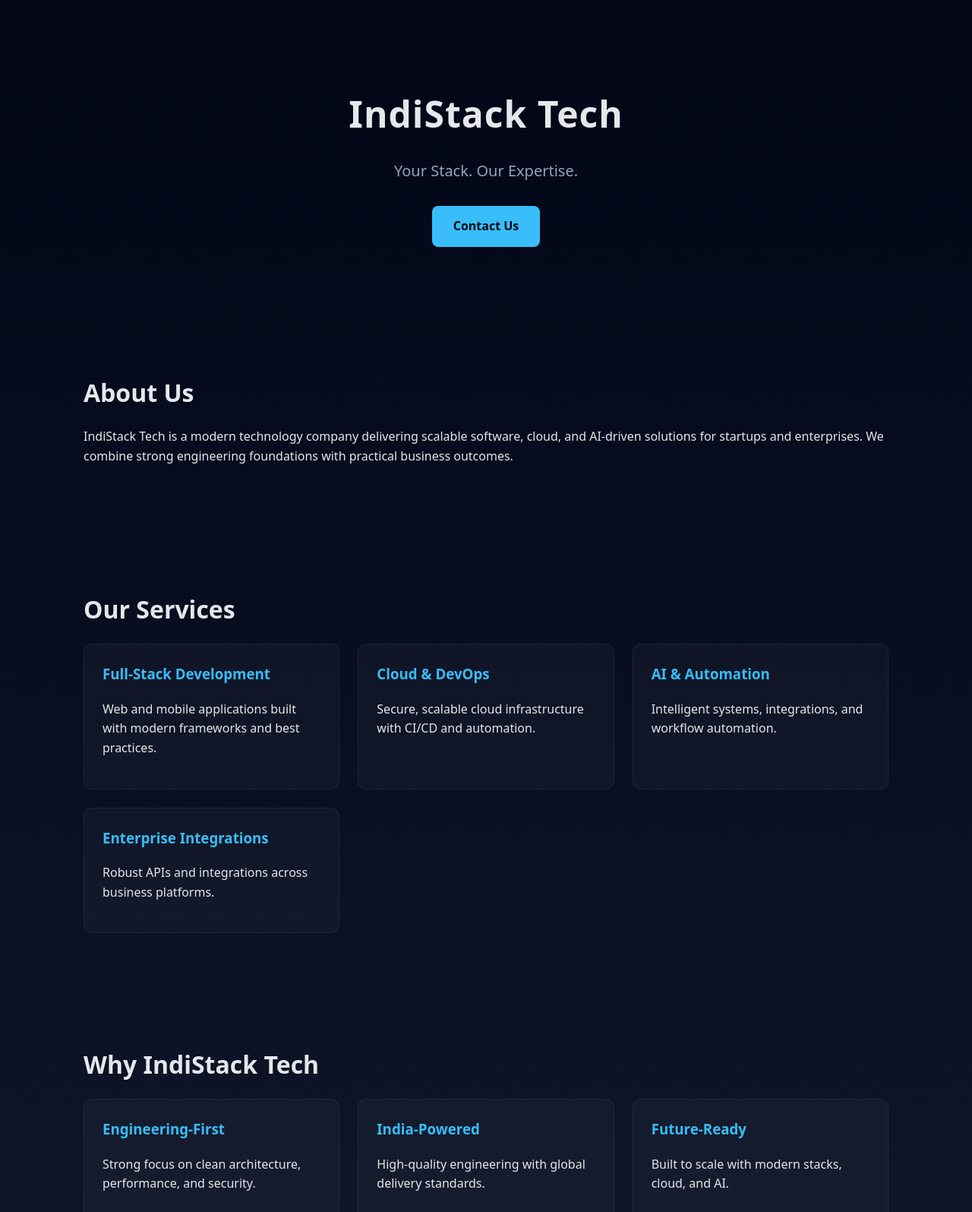
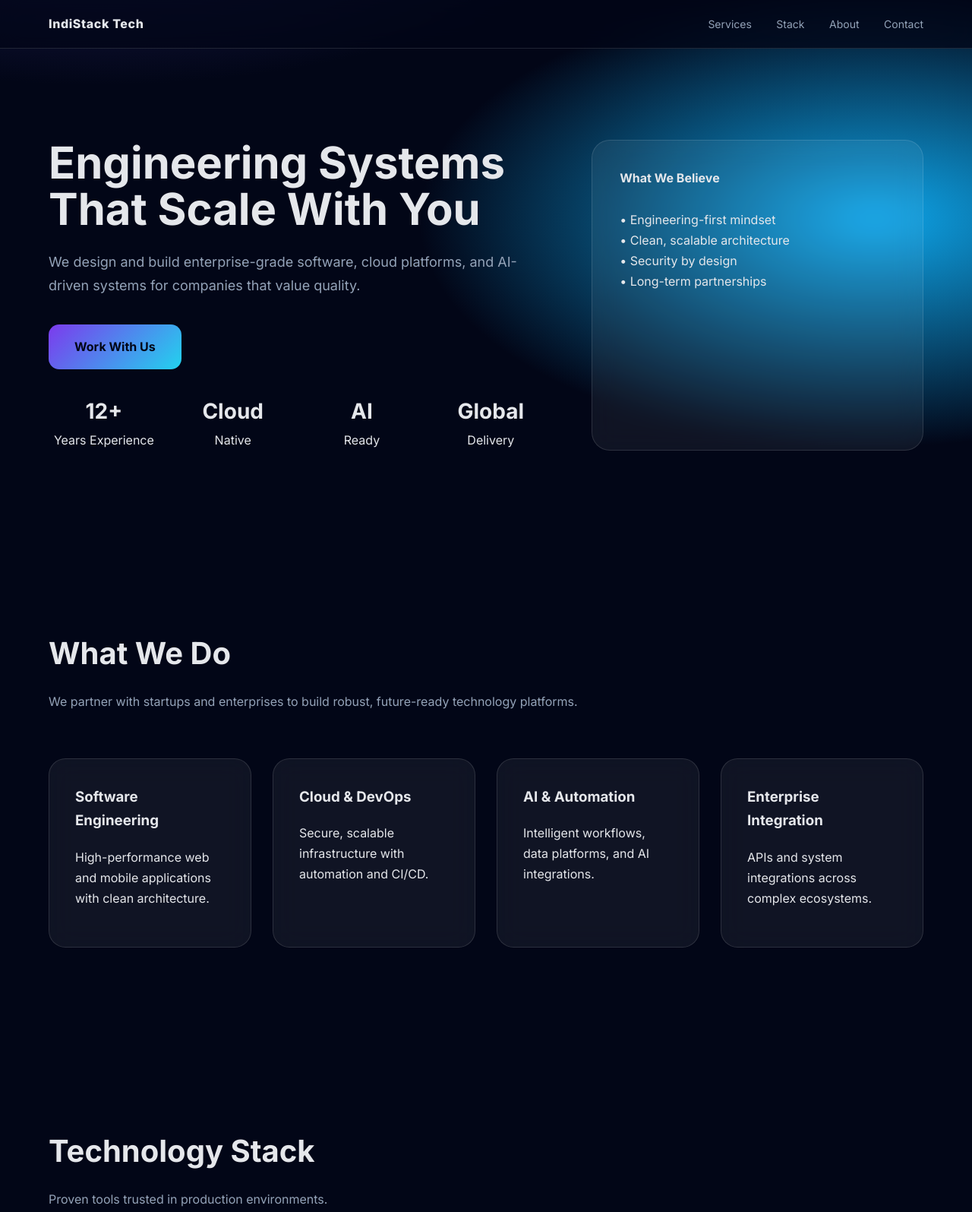
Before and after one commit to merajbiswas/indistacktech.github.io, a plain HTML site: page index.html in a window 1280 px wide. Shown: the top 1595 px of the page at 76% size. Drawn offline with Linux system fonts and the light colour scheme.

Commit message:
Revamp index.html with new branding and layout
Updated meta tags, styles, and content for better branding and layout.

```diff
--- a/index.html
+++ b/index.html
@@ -2,166 +2,291 @@
 <html lang="en">
 <head>
 <meta charset="UTF-8" />
-  <meta name="viewport" content="width=device-width, initial-scale=1.0"/>
-  <title>IndiStack Tech | Your Stack. Our Expertise.</title>
-  <meta name="description" content="IndiStack Tech provides modern software, cloud, and AI solutions built in India for global businesses." />
+<meta name="viewport" content="width=device-width, initial-scale=1.0" />
+<title>IndiStack Tech — Engineering at Scale</title>
+<meta name="description" content="IndiStack Tech builds enterprise-grade software, cloud platforms, and AI systems for modern businesses." />
+
+<link href="https://fonts.googleapis.com/css2?family=Inter:wght@300;400;600;700;800&display=swap" rel="stylesheet">
 
 <style>
-    :root {
-      --bg: #0f172a;
-      --card: #020617;
-      --primary: #38bdf8;
-      --text: #e5e7eb;
-      --muted: #94a3b8;
+:root{
+  --bg:#020617;
+  --panel:rgba(255,255,255,0.06);
+  --border:rgba(255,255,255,0.12);
+  --primary:#7c3aed;
+  --accent:#22d3ee;
+  --text:#e5e7eb;
+  --muted:#94a3b8;
 }
 
-    * { box-sizing: border-box; }
-    body {
-      margin: 0;
-      font-family: system-ui, -apple-system, BlinkMacSystemFont, "Segoe UI", Roboto, Arial;
-      background: linear-gradient(180deg, #020617, #0f172a);
-      color: var(--text);
-      line-height: 1.6;
+*{box-sizing:border-box}
+body{
+  margin:0;
+  font-family:Inter,system-ui,sans-serif;
+  background:
+    radial-gradient(800px 400px at 10% -10%, #312e81, transparent),
+    radial-gradient(600px 300px at 90% 10%, #0ea5e9, transparent),
+    var(--bg);
+  color:var(--text);
+  line-height:1.7;
 }
 
-    header {
-      padding: 80px 20px;
-      text-align: center;
-      max-width: 1100px;
-      margin: auto;
+/* NAV */
+nav{
+  position:sticky;
+  top:0;
+  z-index:100;
+  backdrop-filter:blur(14px);
+  background:rgba(2,6,23,.75);
+  border-bottom:1px solid var(--border);
+}
+.nav-inner{
+  max-width:1200px;
+  margin:auto;
+  padding:18px 24px;
+  display:flex;
+  justify-content:space-between;
+  align-items:center;
+}
+.brand{
+  font-weight:800;
+  letter-spacing:.6px;
+}
+nav a{
+  color:var(--muted);
+  text-decoration:none;
+  margin-left:28px;
+  font-size:14px;
+}
+nav a:hover{color:var(--text)}
+
+/* HERO */
+.hero{
+  max-width:1200px;
+  margin:auto;
+  padding:120px 24px 100px;
+  display:grid;
+  grid-template-columns:1.2fr .8fr;
+  gap:60px;
+}
+.hero h1{
+  font-size:58px;
+  line-height:1.05;
+  margin:0 0 24px;
+}
+.hero p{
+  color:var(--muted);
+  font-size:18px;
+  margin-bottom:36px;
+}
+.cta{
+  display:inline-block;
+  padding:16px 34px;
+  background:linear-gradient(135deg,var(--primary),var(--accent));
+  color:#020617;
+  border-radius:14px;
+  font-weight:700;
+  text-decoration:none;
+}
+.hero-glass{
+  background:var(--panel);
+  border:1px solid var(--border);
+  border-radius:24px;
+  padding:36px;
+  backdrop-filter:blur(16px);
 }
 
-    header h1 {
-      font-size: 48px;
-      margin-bottom: 10px;
-      letter-spacing: 1px;
+/* STATS */
+.stats{
+  display:grid;
+  grid-template-columns:repeat(4,1fr);
+  gap:24px;
+  margin-top:32px;
+}
+.stat{
+  text-align:center;
+}
+.stat strong{
+  font-size:28px;
+  display:block;
 }
 
-    header p {
-      font-size: 20px;
-      color: var(--muted);
-      margin-bottom: 30px;
+/* SECTIONS */
+section{
+  max-width:1200px;
+  margin:auto;
+  padding:100px 24px;
+}
+h2{
+  font-size:40px;
+  margin-bottom:16px;
+}
+.lead{
+  max-width:700px;
+  color:var(--muted);
+  margin-bottom:60px;
 }
 
-    .btn {
-      display: inline-block;
-      padding: 14px 28px;
-      background: var(--primary);
-      color: #020617;
-      font-weight: 600;
-      border-radius: 8px;
-      text-decoration: none;
+/* CARDS */
+.grid{
+  display:grid;
+  grid-template-columns:repeat(auto-fit,minmax(260px,1fr));
+  gap:28px;
+}
+.card{
+  background:var(--panel);
+  border:1px solid var(--border);
+  border-radius:22px;
+  padding:34px;
+  backdrop-filter:blur(16px);
+  transition:transform .35s ease;
+}
+.card:hover{transform:translateY(-8px)}
+.card h3{margin-top:0}
+
+/* STACK */
+.stack{
+  display:flex;
+  flex-wrap:wrap;
+  gap:14px;
+}
+.pill{
+  padding:12px 18px;
+  border-radius:999px;
+  background:rgba(255,255,255,0.08);
+  border:1px solid var(--border);
+  font-size:14px;
 }
 
-    section {
-      max-width: 1100px;
-      margin: auto;
-      padding: 60px 20px;
+/* CTA BLOCK */
+.cta-block{
+  text-align:center;
+  background:linear-gradient(135deg,#312e81,#0ea5e9);
+  border-radius:28px;
+  padding:80px 24px;
 }
 
-    .grid {
-      display: grid;
-      grid-template-columns: repeat(auto-fit, minmax(250px, 1fr));
-      gap: 24px;
+/* FOOTER */
+footer{
+  border-top:1px solid var(--border);
+  text-align:center;
+  padding:50px 24px;
+  color:var(--muted);
+  font-size:14px;
 }
 
-    .card {
-      background: rgba(255,255,255,0.03);
-      border: 1px solid rgba(255,255,255,0.06);
-      padding: 24px;
-      border-radius: 12px;
-    }
-
-    h2 {
-      font-size: 32px;
-      margin-bottom: 20px;
-    }
-
-    h3 {
-      margin-top: 0;
-      color: var(--primary);
-    }
-
-    footer {
-      text-align: center;
-      padding: 40px 20px;
-      border-top: 1px solid rgba(255,255,255,0.08);
-      color: var(--muted);
-      font-size: 14px;
-    }
-
-    footer a {
-      color: var(--primary);
-      text-decoration: none;
+@media(max-width:900px){
+  .hero{grid-template-columns:1fr}
+  .hero h1{font-size:44px}
+  .stats{grid-template-columns:repeat(2,1fr)}
 }
 </style>
 </head>
 
 <body>
 
+<nav>
+  <div class="nav-inner">
+    <div class="brand">IndiStack Tech</div>
+    <div>
+      <a href="#services">Services</a>
+      <a href="#stack">Stack</a>
+      <a href="#about">About</a>
+      <a href="mailto:hello@indistacktech.com">Contact</a>
+    </div>
+  </div>
+</nav>
+
 <!-- HERO -->
-  <header>
-    <h1>IndiStack Tech</h1>
-    <p>Your Stack. Our Expertise.</p>
-    <a class="btn" href="mailto:hello@indistacktech.com">Contact Us</a>
-  </header>
+<div class="hero">
+  <div>
+    <h1>Engineering Systems<br/>That Scale With You</h1>
+    <p>
+      We design and build enterprise-grade software, cloud platforms,
+      and AI-driven systems for companies that value quality.
+    </p>
+    <a class="cta" href="mailto:hello@indistacktech.com">Work With Us</a>
 
-  <!-- ABOUT -->
-  <section>
-    <h2>About Us</h2>
-    <p>
-      IndiStack Tech is a modern technology company delivering scalable software,
-      cloud, and AI-driven solutions for startups and enterprises.
-      We combine strong engineering foundations with practical business outcomes.
-    </p>
-  </section>
+    <div class="stats">
+      <div class="stat"><strong>12+</strong>Years Experience</div>
+      <div class="stat"><strong>Cloud</strong>Native</div>
+      <div class="stat"><strong>AI</strong>Ready</div>
+      <div class="stat"><strong>Global</strong>Delivery</div>
+    </div>
+  </div>
+
+  <div class="hero-glass">
+    <strong>What We Believe</strong><br/><br/>
+    • Engineering-first mindset<br/>
+    • Clean, scalable architecture<br/>
+    • Security by design<br/>
+    • Long-term partnerships
+  </div>
+</div>
 
 <!-- SERVICES -->
-  <section>
-    <h2>Our Services</h2>
+<section id="services">
+  <h2>What We Do</h2>
+  <p class="lead">
+    We partner with startups and enterprises to build robust,
+    future-ready technology platforms.
+  </p>
+
   <div class="grid">
     <div class="card">
-        <h3>Full-Stack Development</h3>
-        <p>Web and mobile applications built with modern frameworks and best practices.</p>
+      <h3>Software Engineering</h3>
+      <p>High-performance web and mobile applications with clean architecture.</p>
     </div>
     <div class="card">
       <h3>Cloud & DevOps</h3>
-        <p>Secure, scalable cloud infrastructure with CI/CD and automation.</p>
+      <p>Secure, scalable infrastructure with automation and CI/CD.</p>
     </div>
     <div class="card">
       <h3>AI & Automation</h3>
-        <p>Intelligent systems, integrations, and workflow automation.</p>
+      <p>Intelligent workflows, data platforms, and AI integrations.</p>
     </div>
     <div class="card">
-        <h3>Enterprise Integrations</h3>
-        <p>Robust APIs and integrations across business platforms.</p>
+      <h3>Enterprise Integration</h3>
+      <p>APIs and system integrations across complex ecosystems.</p>
     </div>
   </div>
 </section>
 
-  <!-- WHY US -->
-  <section>
-    <h2>Why IndiStack Tech</h2>
-    <div class="grid">
-      <div class="card">
-        <h3>Engineering-First</h3>
-        <p>Strong focus on clean architecture, performance, and security.</p>
-      </div>
-      <div class="card">
-        <h3>India-Powered</h3>
-        <p>High-quality engineering with global delivery standards.</p>
-      </div>
-      <div class="card">
-        <h3>Future-Ready</h3>
-        <p>Built to scale with modern stacks, cloud, and AI.</p>
-      </div>
+<!-- STACK -->
+<section id="stack">
+  <h2>Technology Stack</h2>
+  <p class="lead">Proven tools trusted in production environments.</p>
+
+  <div class="stack">
+    <div class="pill">Angular / React</div>
+    <div class="pill">.NET Core</div>
+    <div class="pill">Node.js</div>
+    <div class="pill">Azure / AWS</div>
+    <div class="pill">Docker / Kubernetes</div>
+    <div class="pill">SQL Server / PostgreSQL</div>
+    <div class="pill">AI / Automation</div>
   </div>
 </section>
 
-  <!-- FOOTER -->
+<!-- ABOUT -->
+<section id="about">
+  <h2>About IndiStack Tech</h2>
+  <p class="lead">
+    IndiStack Tech is an engineering-led technology company based in India,
+    delivering globally. We build systems designed to last.
+  </p>
+</section>
+
+<!-- CTA -->
+<section>
+  <div class="cta-block">
+    <h2>Let’s Build Something Serious</h2>
+    <p>hello@indistacktech.com</p>
+  </div>
+</section>
+
 <footer>
-    © 2026 IndiStack Tech · All rights reserved<br/>
-    <a href="mailto:hello@indistacktech.com">hello@indistacktech.com</a>
+© 2026 IndiStack Tech · All rights reserved
 </footer>
 
 </body>
```
Lines whose indentation alone changed are shown as unchanged.
